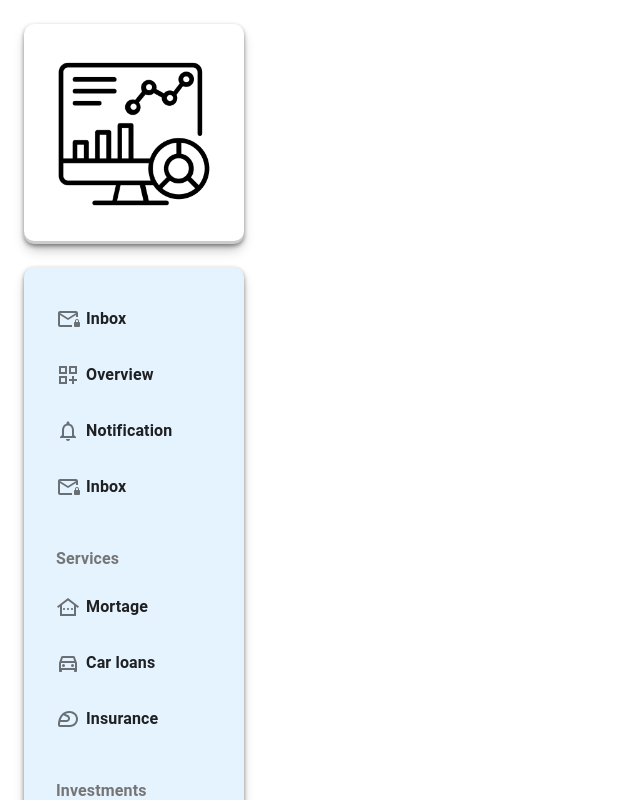
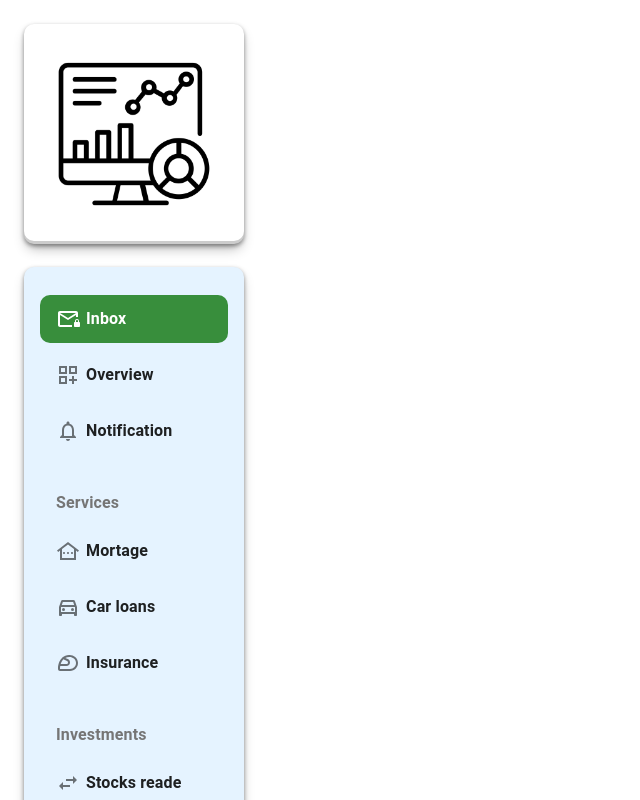
Before and after one commit to concat23/frontend-chomiyeon, a React (Vite) app in the folder chomiyeon/: page /dashboard in a window 1280 px wide. Shown: the whole page, without its empty margins (0-640 px from the left). Built offline with nearby package versions, Linux system fonts and the light colour scheme.

Commit message:
Update: handle

```diff
--- a/chomiyeon/src/components/common/Sidebar.jsx
+++ b/chomiyeon/src/components/common/Sidebar.jsx
@@ -1,4 +1,5 @@
-import React from 'react'
+import React, { useState } from 'react'
+import { Transition } from 'react-transition-group';
 import ChatBubbleOutlineOutlinedIcon from '@mui/icons-material/ChatBubbleOutlineOutlined';
 import DashboardCustomizeOutlinedIcon from '@mui/icons-material/DashboardCustomizeOutlined';
 import DirectionsCarFilledOutlinedIcon from '@mui/icons-material/DirectionsCarFilledOutlined';
@@ -22,18 +23,13 @@ const menuList = [
   {
     title:"Overview",
     icon: <DashboardCustomizeOutlinedIcon />,
-    state: "inbox"
+    state: "overview"
   },
   {
     title:"Notification",
     icon: <NotificationsOutlinedIcon />,
     state: "notification"
-  },
-  {
-    title:"Inbox",
-    icon: <MailOutlinedIcon />,
-    state: "inbox"
-  },
+  }
 ]
 
 const investmentMenuList = [
@@ -74,22 +70,30 @@ const serviceMenuList = [
 
 export const Sidebar = ({sidebarWidth}) => {
 
-  const activeState = "Overview"
+  const [activeState, setActiveState] = useState(menuList.length > 0 ? menuList[0].state : null);
+
+  const handleMenuItemClick = (state) => {
+    setActiveState(state);
+  };
+
 
   const container = window !== undefined ? () => window.document.body  : undefined
 
   const MenuItem = (props) =>{
+    console.log('isActive:', props.isActive);
     return (
       <ListItem key={props.index} disableGutters disablePadding sx={{ py: 0.5 }}>
         <ListItemButton sx={{
             borderRadius: "10px",
-            bgcolor: props.isActive ? '#388e3c' :'',
+            bgcolor: props.isActive ? '#388e3c' : '',
             color: props.isActive ? colors.common.white : '',
             "&:hover": {
-              bgcolor: props.isActive ? colors.green[700]  : '',
+              bgcolor: props.isActive ? colors.green[700] : '',
               color: props.isActive ? colors.common.white : '',
             }
-          }}>
+          }}
+          onClick={() => handleMenuItemClick(props.item.state)}
+          >
 
             <ListItemIcon sx={{ minWidth: "30px",
                               color:props.isActive  ? colors.common.white : ''}} >
```
